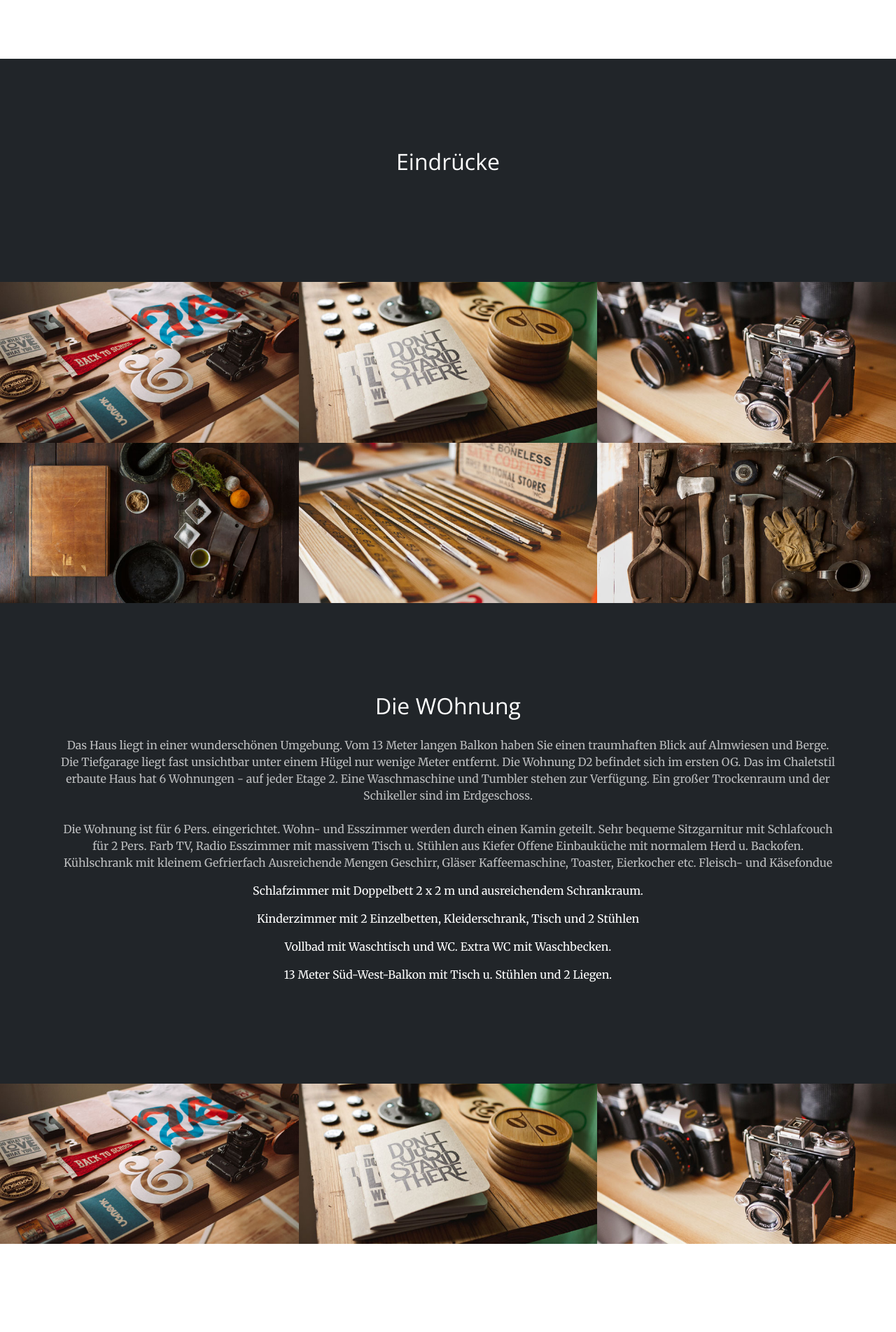
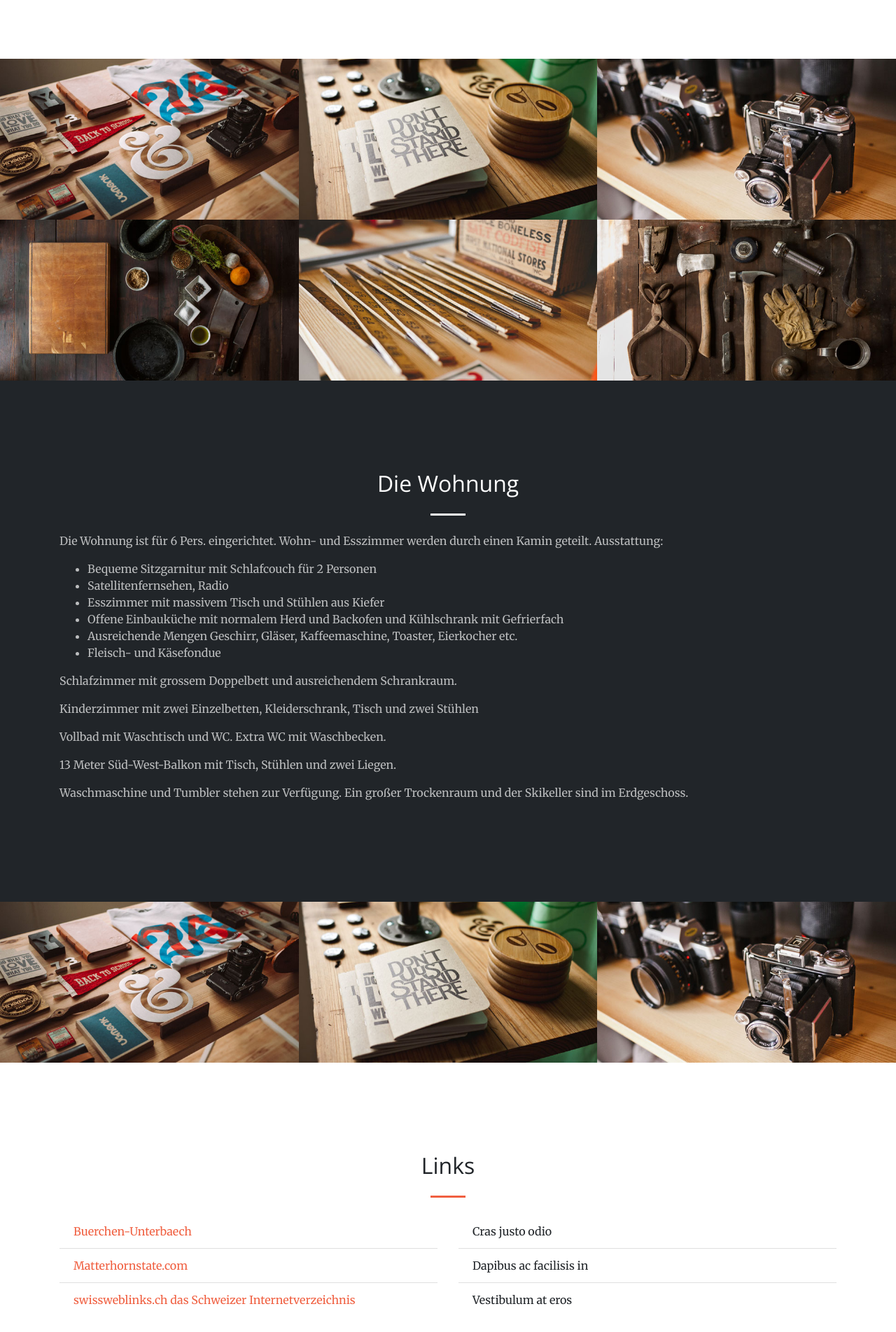
Before and after one commit to kkroesch/fewo-scheduler, a Django app: template website/template/index.html in a window 1280 px wide. Shown: the part 2000-3904 px from the top of the page at 70% size. Run offline with Django 3.2, Linux system fonts and the light colour scheme; the template is opened without the code that fills it, so the values that code supplies are empty; some libraries are stand-ins or nearby versions.

Commit message:
Content modifications.

```diff
--- a/website/template/index.html
+++ b/website/template/index.html
@@ -74,11 +74,13 @@
     <section class="bg-primary" id="about">
       <div class="container">
         <div class="row">
-          <div class="col-lg-8 mx-auto text-center">
-            <h2 class="section-heading text-white">Bürchen</h2>
+          <div class="col-lg-8 mx-auto">
+            <h2 class="section-heading text-white text-center">Bürchen</h2>
             <hr class="light my-4">
             <p class="text-faded mb-4">
-              Bürchen liegt auf 1400 m Höhe und ist noch unberührt vom Massentourismus. Dank seiner sonnigen Lage über dem Rhonetal mit einer intakten Naturlandschaft und sauberen Bergluft bietet der Ort im Sommer und Winter ideale Erholungsmöglichkeiten. Es gibt keine Betonburgen und Hochhäuser. Der alte unverfälschte Dorfkern mit den typischen Walliser Holzhäusern ist nur ca. 100 m von der Wohnung entfernt. Der Ort ist ein guter Ausgangspunkt für Wanderungen oder Schiausflüge in weltberühmte Nachbarorte wie Saas Fee, Zermatt, Leukerbad sowie das Aletschgletschergebiet Riederalp/Bettmeralp. Sie finden in Bürchen 11 Restaurants bzw. Pizzerien, einen kleinen Supermarkt und eine Bank in 50 m Entfernung. Für gute Unterhaltung sorgen eine Disco und Dancingbar.
+              Bürchen liegt auf 1400 m Höhe und ist noch unberührt vom Massentourismus. Dank seiner sonnigen Lage über dem Rhonetal mit einer intakten Naturlandschaft und sauberen Bergluft bietet der Ort im Sommer und Winter ideale Erholungsmöglichkeiten. Es gibt keine Betonburgen und Hochhäuser. Der alte unverfälschte Dorfkern mit den typischen Walliser Holzhäusern ist nur ca. 100 m von der Wohnung entfernt. Der Ort ist ein guter Ausgangspunkt für Wanderungen oder Schiausflüge in weltberühmte Nachbarorte wie Saas Fee, Zermatt, Leukerbad sowie das Aletschgletschergebiet Riederalp/Bettmeralp.
+
+              Sie finden in Bürchen elf Restaurants bzw. Pizzerien, einen kleinen Supermarkt und eine Bank in 50 m Entfernung. Für gute Unterhaltung sorgen eine Disco und Dancingbar.
             </p>
             <a class="btn btn-light btn-xl js-scroll-trigger" href="#services">Find Out</a>
           </div>
@@ -127,11 +129,6 @@
           </div>
         </div>
       </div>
-    </section>
-
-    <section class="bg-dark text-white">
-      <div class="container text-center">
-        <h2 class="mb-4">Eindrücke</h2>
     </section>
 
     <section class="p-0" id="portfolio">
@@ -232,31 +229,24 @@
     </section>
 
     <section class="bg-dark text-white">
-      <div class="container text-center">
-        <h2 class="mb-4">Die WOhnung</h2>
-          <p class="text-faded mb-4">
-            Das Haus liegt in einer wunderschönen Umgebung. Vom 13 Meter langen Balkon haben Sie einen traumhaften Blick auf Almwiesen und Berge.
-            Die Tiefgarage liegt fast unsichtbar unter einem Hügel nur wenige Meter entfernt.
-            Die Wohnung D2 befindet sich im ersten OG. Das im Chaletstil erbaute Haus hat 6 Wohnungen - auf jeder Etage 2.
-            Eine Waschmaschine und Tumbler stehen zur Verfügung. Ein großer Trockenraum und der Schikeller sind im Erdgeschoss.
-          </p>
+      <div class="container">
+          <h2 class="section-heading text-white text-center">Die Wohnung</h2>
+          <hr class="light my-4">
           <p class="text-faded mb4">
-            Die Wohnung ist für 6 Pers. eingerichtet. Wohn- und Esszimmer werden durch einen Kamin geteilt.
-            Sehr bequeme Sitzgarnitur mit Schlafcouch für 2 Pers.
-            Farb TV, Radio
-            Esszimmer mit massivem Tisch u. Stühlen aus Kiefer
-            Offene Einbauküche mit normalem Herd u. Backofen.
-            Kühlschrank mit kleinem Gefrierfach
-            Ausreichende Mengen Geschirr, Gläser
-            Kaffeemaschine, Toaster, Eierkocher etc.
-            Fleisch- und Käsefondue
-            <p>Schlafzimmer mit Doppelbett 2 x 2 m und ausreichendem Schrankraum.</p>
-
-            <p>Kinderzimmer mit 2 Einzelbetten, Kleiderschrank, Tisch und 2 Stühlen</p>
-
-            <p>Vollbad mit Waschtisch und WC. Extra WC mit Waschbecken.</p>
-            <p>13 Meter Süd-West-Balkon mit Tisch u. Stühlen und 2 Liegen.</p>
-          </p>
+            Die Wohnung ist für 6 Pers. eingerichtet. Wohn- und Esszimmer werden durch einen Kamin geteilt. Ausstattung:
+            <ul class="text-faded">
+              <li>Bequeme Sitzgarnitur mit Schlafcouch für 2 Personen</li>
+              <li>Satellitenfernsehen, Radio</li>
+              <li>Esszimmer mit massivem Tisch und Stühlen aus Kiefer</li>
+              <li>Offene Einbauküche mit normalem Herd und Backofen und Kühlschrank mit Gefrierfach</li>
+              <li>Ausreichende Mengen Geschirr, Gläser, Kaffeemaschine, Toaster, Eierkocher etc.</li>
+              <li>Fleisch- und Käsefondue</li>
+            </ul>
+            <p class="text-faded">Schlafzimmer mit grossem Doppelbett und ausreichendem Schrankraum.</p>
+            <p class="text-faded">Kinderzimmer mit zwei Einzelbetten, Kleiderschrank, Tisch und zwei Stühlen</p>
+            <p class="text-faded">Vollbad mit Waschtisch und WC. Extra WC mit Waschbecken.</p>
+            <p class="text-faded">13 Meter Süd-West-Balkon mit Tisch, Stühlen und zwei Liegen.</p>
+            <p class="text-faded">Waschmaschine und Tumbler stehen zur Verfügung. Ein großer Trockenraum und der Skikeller sind im Erdgeschoss.</p>
         </div>
     </section>
 
@@ -312,12 +302,35 @@
       </div>
     </section>
 
-    <section id="contact">
+    <section>
+      <div class="container">
+        <h2 class="section-heading text-center">Links</h2>
+        <hr class="my-4">
+        <div class="row">
+          <div class="col-sm">
+            <ul class="list-group list-group-flush">
+              <li class="list-group-item"><a href="http://www.buerchen-unterbaech.ch/">Buerchen-Unterbaech</a></li>
+              <li class="list-group-item"><a href="http://www.matterhornstate.com/de/welcome.cfm">Matterhornstate.com</a></li>
+              <li class="list-group-item"><a href="http://www.swissweblinks.ch " target="_blank"> swissweblinks.ch das Schweizer Internetverzeichnis </a></li>
+            </ul>
+          </div>
+          <div class="col-sm">
+            <ul class="list-group list-group-flush">
+              <li class="list-group-item">Cras justo odio</li>
+              <li class="list-group-item">Dapibus ac facilisis in</li>
+              <li class="list-group-item">Vestibulum at eros</li>
+            </ul>
+          </div>
+        </div>
+      </div>
+    </section>
+
+    <section class="bg-dark text-white" id="contact">
       <div class="container">
         <div class="row">
           <div class="col-lg-8 mx-auto text-center">
             <h2 class="section-heading">Let's Get In Touch!</h2>
-            <hr class="my-4">
+          <hr class="light my-4">
             <p class="mb-5">Ready to start your next holiday with us? That's great! Give us a call or send us an email and we will get back to you as soon as possible!</p>
           </div>
         </div>
```
Also changed, not shown: website/template/img/climbing.png.
